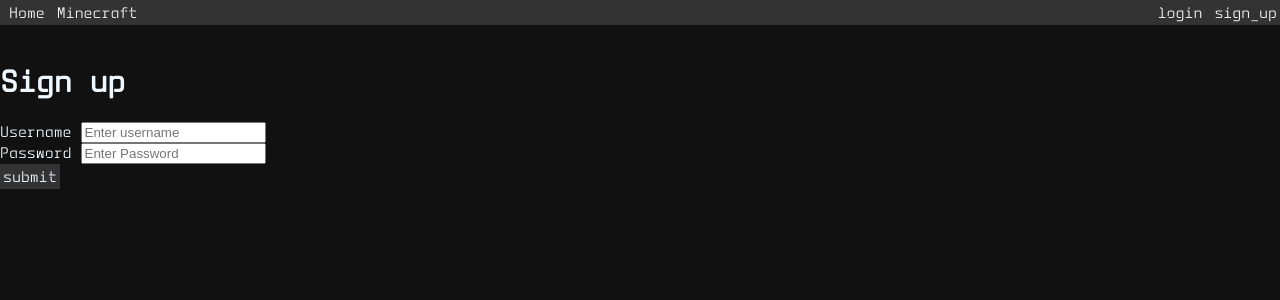
After one commit to SYLater/laternerd-website, a Flask app: page /sign_up in a window 1280 px wide. The commit adds this page. Shown: the top 300 px of the page. Run offline with Flask 2, Linux system fonts and the light colour scheme; some libraries are stand-ins or nearby versions.

Commit message:
New chat!!!

```diff
--- a/main.py
+++ b/main.py
@@ -1,6 +1,7 @@
-from website import create_app
+from website import create_app, socketio
 
 app = create_app()
 
+
 if __name__ == '__main__':
-    app.run(debug=True, host='0.0.0.0')
+    socketio.run(app)
--- a/website/auth.py
+++ b/website/auth.py
@@ -12,10 +12,10 @@ auth = Blueprint('auth', __name__)
 @auth.route('/login', methods=['GET', 'POST'])
 def login():
     if request.method == 'POST':
-        email = request.form.get('email')
+        username = request.form.get('username')
         password = request.form.get('password')
 
-        user = User.query.filter_by(email=email).first()
+        user = User.query.filter_by(username=username).first()
         if user:
             if check_password_hash(user.password, password):
                 flash('Logged in successfully!', category='success')
@@ -24,7 +24,7 @@ def login():
             else:
                 flash('Incorrect password, try again.', category='error')
         else:
-            flash('Email does not exist.', category='error')
+            flash('Username does not exist.', category='error')
 
     return render_template("login.html", user=current_user)
 
@@ -34,26 +34,26 @@ def logout():
     logout_user()
     return redirect(url_for('views.home'))
 
-@auth.route('/sign-up', methods=['GET', 'POST'])
+@auth.route('/sign_up', methods=['GET', 'POST'])
 def sign_up():
     if request.method == 'POST':
-        email = request.form.get('email')
+        username = request.form.get('username')
         password = request.form.get('password')
 
 
-        user = User.query.filter_by(email=email).first()
+        user = User.query.filter_by(username=username).first()
         if user:
-            flash('Email already exists.', category='error')
-        elif len(email) < 4:
-            flash('Email must be greater than 3 characters.', category='error')
+            flash('username already exists.', category='error')
+        elif len(username) < 4:
+            flash('username must be greater than 3 characters.', category='error')
         elif len(password) < 7:
             flash('Password must be at least 7 characters.', category='error')
         else:
-            new_user = User(email=email, password=generate_password_hash(password, method='sha256'))
+            new_user = User(username=username, password=generate_password_hash(password, method='sha256'))
             db.session.add(new_user)
             db.session.commit()
             login_user(new_user, remember=True)
             flash('Account created!', category='success')
             return redirect(url_for('views.home'))
 
-    return render_template("sign-up.html", user=current_user)
+    return render_template("sign_up.html", user=current_user)
--- a/website/models.py
+++ b/website/models.py
@@ -6,7 +6,11 @@ class Suggestions(db.Model):
     id = db.Column(db.Integer, primary_key=True)
     data = db.Column(db.String(10000))
 
+class Room(db.Model, UserMixin):
+    id = db.Column(db.Integer, primary_key=True)
+    room = db.Column(db.String(10000))
+
 class User(db.Model, UserMixin):
     id = db.Column(db.Integer, primary_key=True)
-    email = db.Column(db.String(150), unique=True)
+    username = db.Column(db.String(150), unique=True)
     password = db.Column(db.String(150))
--- a/website/static/base.css
+++ b/website/static/base.css
@@ -9,6 +9,18 @@
     font-family: RandyGG;
     src: url(RandyGGRegular.ttf);
 }
+
+button {
+    color: aliceblue;
+    font-family: RandyGG;
+    background-color: #333;
+    text-align: center;
+    padding: 3px;
+    border: none;
+    cursor: pointer;
+    font-size: 16px;
+}
+
 
 :root {
     font-family: RandyGG;
--- a/website/templates/base.html
+++ b/website/templates/base.html
@@ -3,17 +3,22 @@
 
 <div  class="nav">
   <a class="nav-item"><a class="nav-link" id="home" href="/"><span class="link-text">Home</a>
-  <!-- <a class="nav-item"><a class="nav-link" id="guacamole" href="/guacamole"><span class="link-text">guacamole</a> -->
   <a class="nav-item"><a class="nav-link" id="calculator" href="/calculator"><span class="link-text">Minecraft</a>
-  <div class="nav-right">
     {% if user.is_authenticated %}
-    <a class="nav-item"><a class="nav-link" id="logout" href="/logout"><span class="link-text">Logout</a>
+    <a class="nav-item"><a class="nav-link" id="user" href="/user"><span class="link-text">chat</a>
+    <div class="dropdown">
+      <button onclick="myFunction()" class="dropbtn">{{user.username}}</button>
+      <div id="myDropdown" class="dropdown-content">
+        <a class="nav-item"><a class="nav-link" id="logout" href="/logout"><span class="link-text">Logout</a>
+      </div>
       {% else %}
+      <div class="nav-right">
     <a class="nav-item"><a class="nav-link" id="login" href="/login"><span class="link-text">login</a>
-    <a class="nav-item"><a class="nav-link" id="sign-up" href="/sign-up"><span class="link-text">sign-up</a>
+    <a class="nav-item"><a class="nav-link" id="sign_up" href="/sign_up"><span class="link-text">sign_up</a>
+    </div>
       {% endif %}
+</div>
 
-</div>
 
   <main>
     <head>
@@ -23,8 +28,6 @@
       <link rel="stylesheet" type="text/css" href="static/base.css" />
       <link rel="icon" href="static/images/favicon.png">
     </head>
-
-
 
     <!-- <header>
       <input type="checkbox" id="nav-toggle" class="nav-toggle">
@@ -95,5 +98,26 @@
         type="text/javascript"
         src="{{ url_for('static', filename='index.js') }}"
       ></script>
+      <script>
+        /* When the user clicks on the button,
+        toggle between hiding and showing the dropdown content */
+        function myFunction() {
+          document.getElementById("myDropdown").classList.toggle("show");
+        }
+
+        // Close the dropdown if the user clicks outside of it
+        window.onclick = function(event) {
+          if (!event.target.matches('.dropbtn')) {
+            var dropdowns = document.getElementsByClassName("dropdown-content");
+            var i;
+            for (i = 0; i < dropdowns.length; i++) {
+              var openDropdown = dropdowns[i];
+              if (openDropdown.classList.contains('show')) {
+                openDropdown.classList.remove('show');
+              }
+            }
+          }
+        }
+        </script>
   </main>
 </html>
--- /dev/null
+++ b/website/templates/sign_up.html
@@ -0,0 +1,31 @@
+{% extends "base.html" %} {% block title %}Laternerd login{% endblock %}
+
+{% block content %}
+<h1>Sign up</h1>
+
+<form method="POST">
+    <div class="form-group">
+    <label for="username">Username</label>
+    <input
+     type="text"
+     name="username"
+     id="username"
+     class="form-control"
+     placeholder="Enter username"
+     />
+    </div>
+    <div class="form-group">
+        <label for="password">Password</label>
+         <input
+         type="text"
+         class="form-control"
+         id="password"
+         name="password"
+         placeholder="Enter Password"
+         />
+  </div>
+    <button type="submit">submit</button>
+</form>
+
+
+{% endblock %}
```
Also changed, not shown: other parts of website/static/base.css (+44 -2 lines), requirements.txt (+15 -1 lines), website/__init__.py (+42 -8 lines), website/forms.py (added, +10 -0 lines), website/routes.py (added, +29 -0 lines), website/templates/chat.html (added, +49 -0 lines), website/templates/index.html (added, +17 -0 lines), website/templates/login.html (+4 -4 lines). Lines whose indentation alone changed are shown as unchanged.
